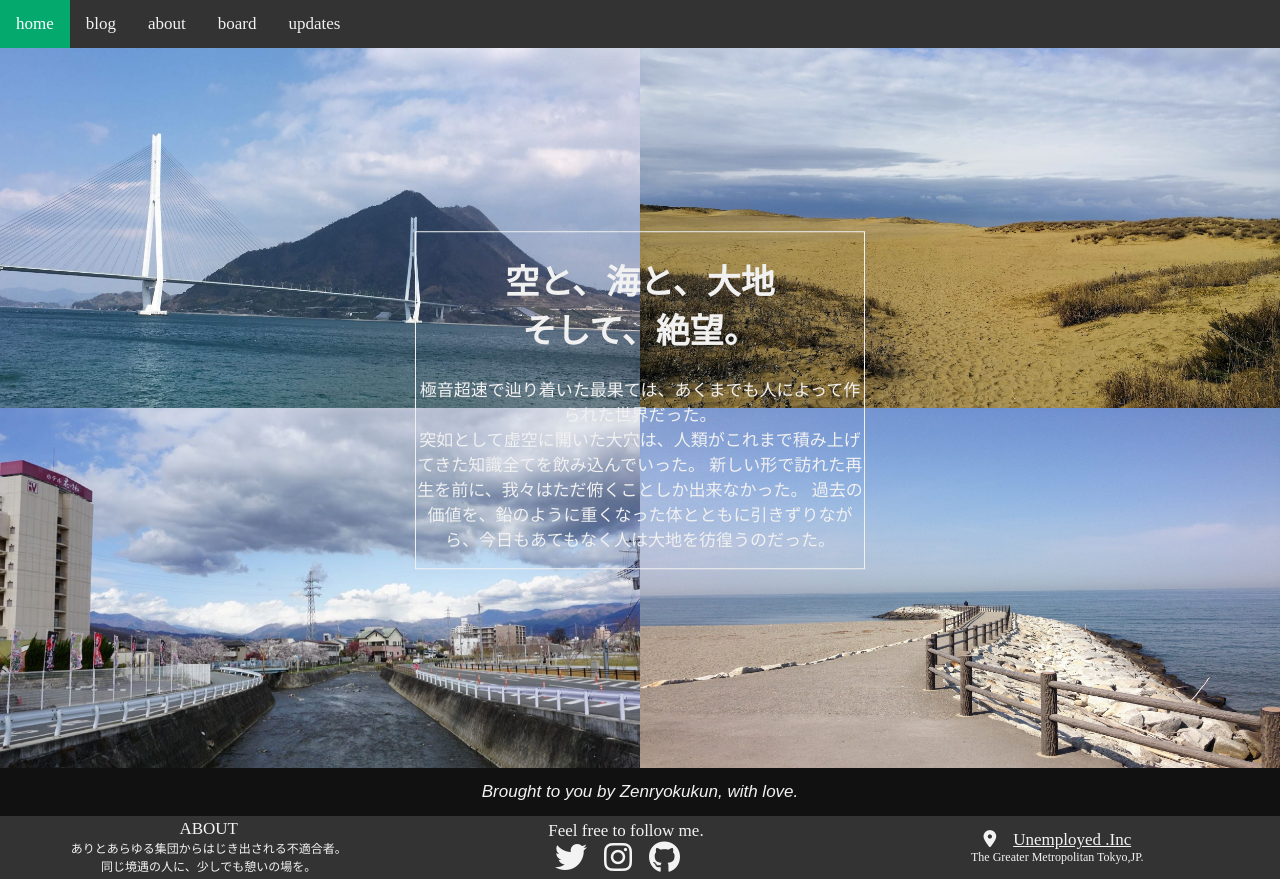
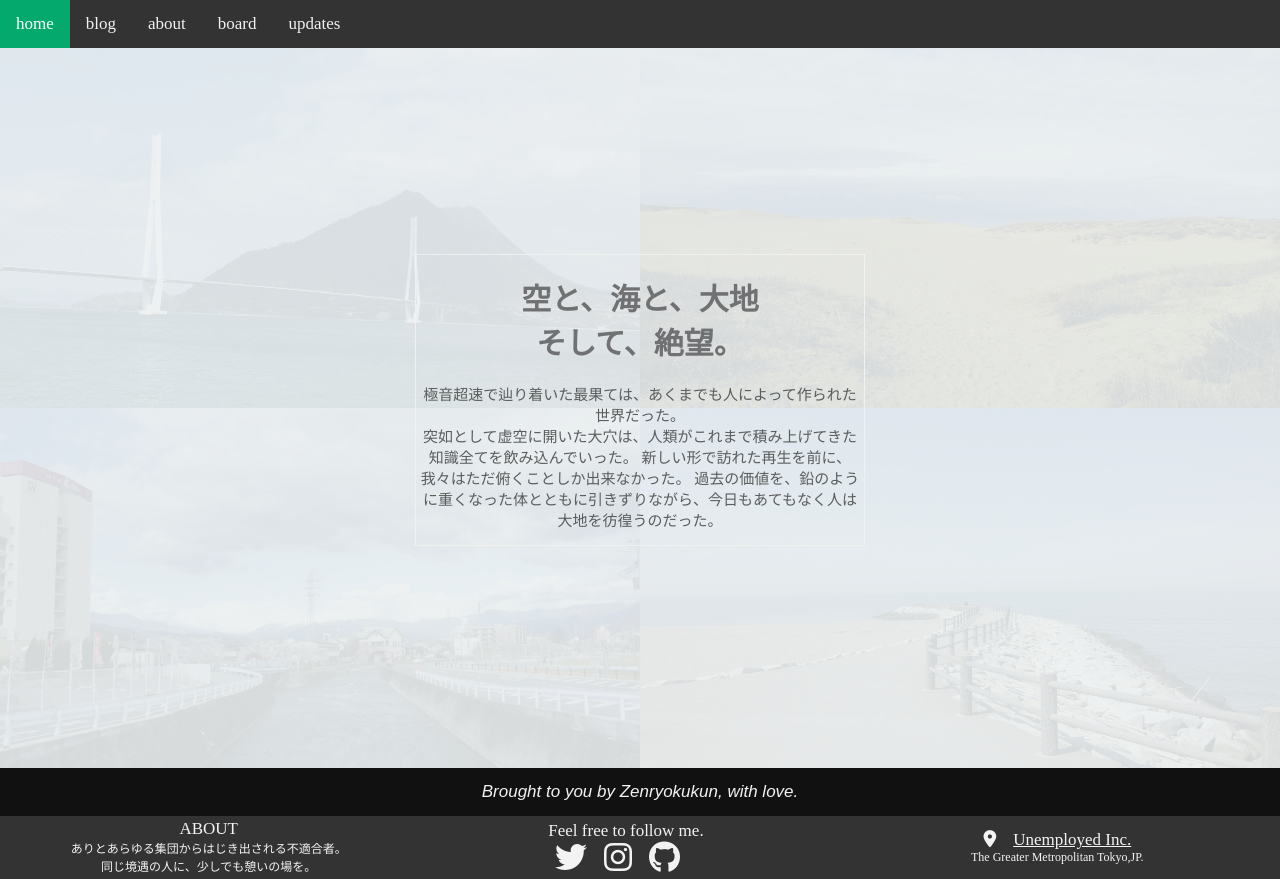
Before and after one commit to zenryokukun/mysite, a React (Create React App) app in the folder client/: page / in a window 1280 px wide. Built offline with nearby package versions, Linux system fonts and the light colour scheme.

Commit message:
added animation

```diff
--- a/client/src/Board.tsx
+++ b/client/src/Board.tsx
@@ -90,6 +90,7 @@ class Board extends React.Component<{}, { mode: number, loaded: boolean, comment
         <>
           <Modal cname={cname} submitclick={this.submitClick} closeClick={this.closeClick} />
           <div className="board__wrapper">
+            <div className="board__message">気軽に感想、批評、要望、何でも書いてください。レッツ、レスポンシブ・バトル。</div>
             {comments.map((comment, i) => <Comment key={i} {...comment} />)}
             <Post postClick={this.postClick} />
           </div>
--- a/client/src/Footer.tsx
+++ b/client/src/Footer.tsx
@@ -40,7 +40,7 @@ class MapFooter extends React.Component {
       <div className="footer__content__map">
         <div className="map__company">
           <div className="icon__wrapper"><Icon pname="icon--default-color" cname={ICON.MAP.STYLE} link={ICON.MAP.LINK} /></div>
-          <span >Unemployed .Inc</span>
+          <span >Unemployed Inc.</span>
         </div>
         <div className="map__address">The Greater Metropolitan Tokyo,JP.</div>
       </div>
--- a/client/src/Home.tsx
+++ b/client/src/Home.tsx
@@ -19,9 +19,9 @@ class TopMessage extends React.Component {
   render(): React.ReactNode {
     return (
       <div className="message">
-        <h1>{"空と、海と、大地"}<br />{"そして、絶望。"}</h1>
+        <h1 className="message__home__title">{"空と、海と、大地"}<br />{"そして、絶望。"}</h1>
 
-        <p>
+        <p className="message__home__text">
           {/*
 
           Finis qui ad summam soni super celeritatem pervenit, mundus ab hominibus creatus est.
--- a/client/src/Menu.tsx
+++ b/client/src/Menu.tsx
@@ -1,5 +1,6 @@
 import React from "react";
 import "./index.css";
+import "./anime.css";
 //@ts-ignore
 import { ClickEventIndex, PMenuHam, PMenuItem } from "./interfaces";
 import { MODE } from "./constants.js";
--- /dev/null
+++ b/client/src/anime.css
@@ -0,0 +1,60 @@
+.home {
+    animation-name: fadein;
+    animation-duration: 8s;
+}
+
+.message__home__title {
+    animation-name: title;
+    animation-duration: 7s;
+    animation-delay: 1s;
+    animation-fill-mode: forwards;
+}
+
+.message__home__text {
+    animation-name: title;
+    animation-duration: 4s;
+    animation-delay: 3s;
+    animation-fill-mode: forwards;
+}
+
+@keyframes fadein {
+    0% {
+        opacity: 0
+    }
+
+    65% {
+        opacity: 0
+    }
+
+    100% {
+        opacity: 1
+    }
+}
+
+@keyframes title {
+    0% {
+        color: #ecf0f1;
+    }
+
+    50% {
+        color: black;
+    }
+
+    100% {
+        color: #ecf0f1;
+    }
+}
+
+@keyframes text {
+    0% {
+        color: #ecf0f1;
+    }
+
+    50% {
+        color: black;
+    }
+
+    100% {
+        color: #ecf0f1;
+    }
+}
--- a/client/src/index.css
+++ b/client/src/index.css
@@ -139,7 +139,7 @@ It will be rendered with Home Component.
   z-index: 1;
   font: bold;
   color: #f1f1f1;
-  font-size: 17px;
+  font-size: 15px;
   text-align: center;
 }
 
@@ -481,6 +481,14 @@ p img {
     width: 80%;
   }
 
+  article ul {
+    padding-left: 20px;
+  }
+
+  article ul p {
+    width: 100%;
+  }
+
 }
 
 @media screen and (max-width:600px) {
@@ -639,6 +647,12 @@ Board Component
   background: linear-gradient(to right, #91eae4, #86a8e7, #7f7fd5);
 }
 
+.board__message {
+  margin-top: 20px;
+  color: #E1E1E1;
+  font-weight: bold;
+  text-align: center;
+}
 
 .post__button {
   text-align: center;
```
Also changed, not shown: 1 other file (tests, documents, lock files or other folders).
